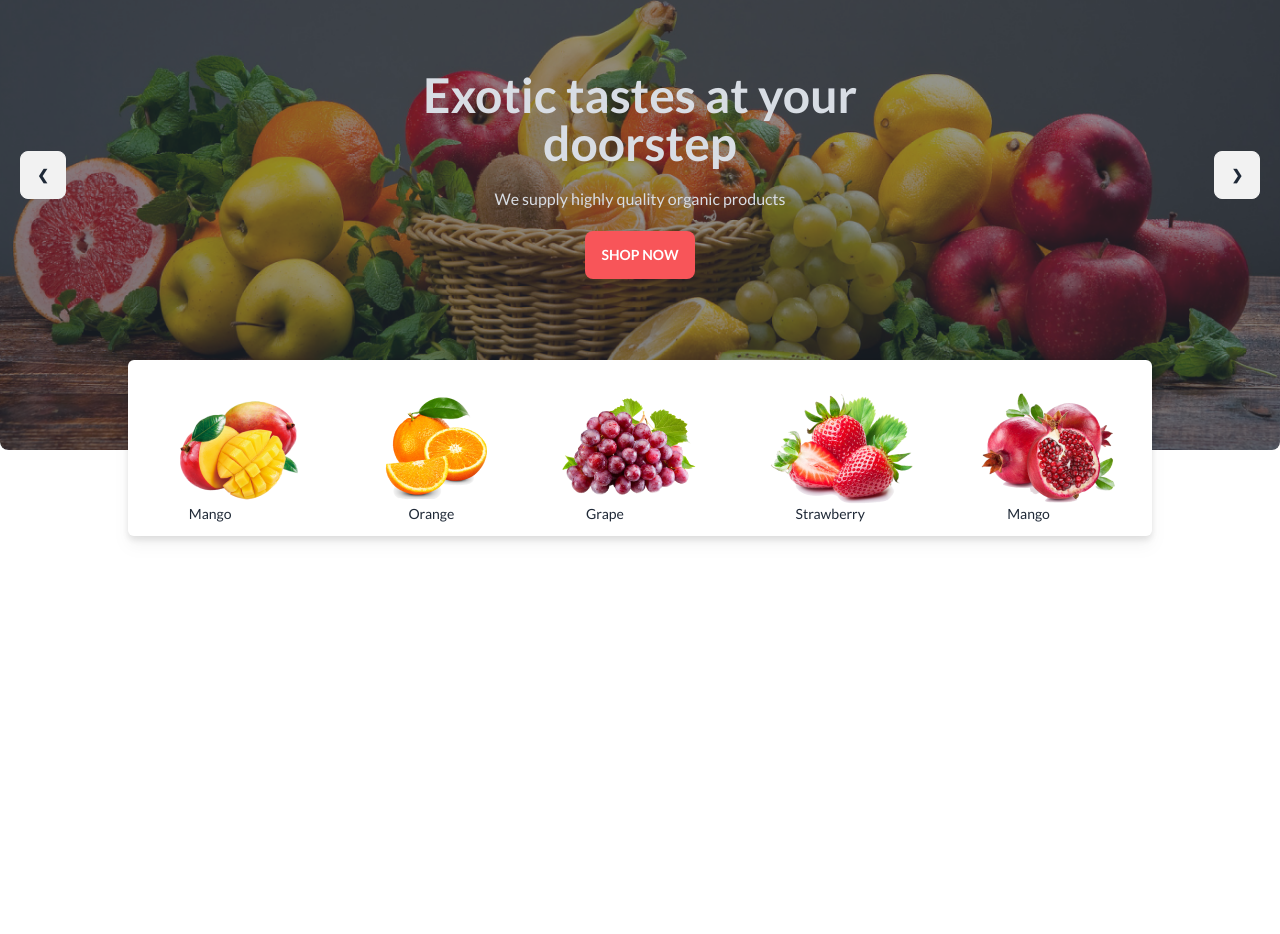
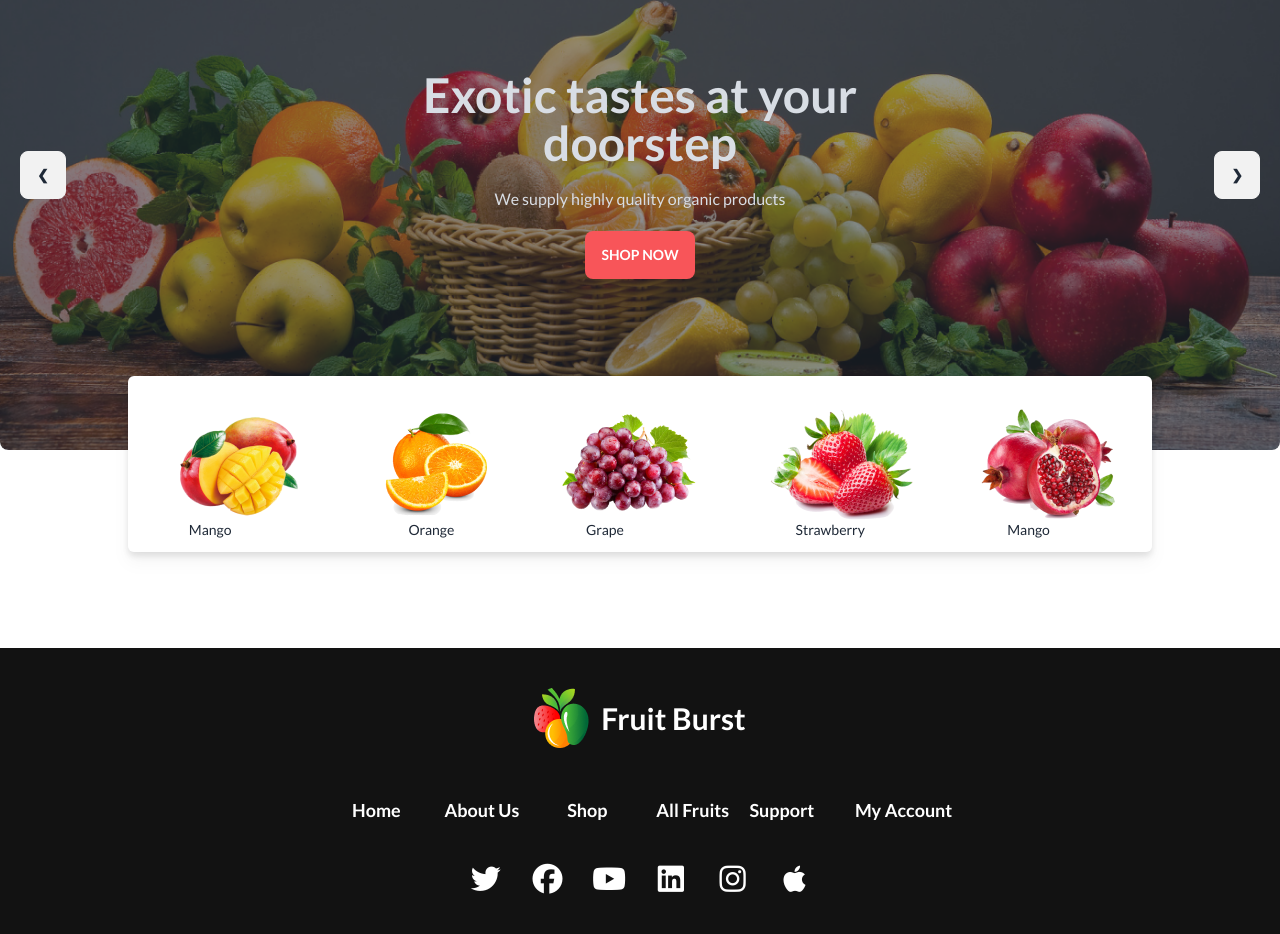
Before and after one commit to Ashraful-Ahsan/my-assignment-3-B8A3-fruit-brust-main, a plain HTML site: page index.html in a window 1280 px wide. Shown: the part 276-1210 px from the top of the page. Before the commit the page ends 812 px from the top, so only its background shows below. Drawn offline with nearby package versions, Linux system fonts and the light colour scheme; grey boxes are pictures that could not be loaded.

Commit message:
footer section complete

```diff
--- a/index.html
+++ b/index.html
@@ -46,7 +46,7 @@
     </style>
   </head>
   <body class="lato">
-    <header class="lg:mt-11">
+    <header class="mx-3 lg:mt-11 lg:mx-auto">
       <!-- nav section start -->
 
       <nav
@@ -267,7 +267,7 @@
         <!-- upper section -->
 
         <section class="hidden lg:block">
-          <div class=" lg:max-w-screen-lg h-44 mx-auto rounded-md -mt-24 relative bg-white drop-shadow-lg ">
+          <div class=" lg:max-w-screen-lg h-44 mx-auto rounded-md -mt-20 relative bg-white drop-shadow-lg ">
 
             <div class="flex justify-around items-center pt-8 text-sm">
               <div>
@@ -296,5 +296,79 @@
         </section>
       </section>
     </header>
+
+
+
+
+
+
+
+
+
+
+
+
+
+
+
+
+
+
+
+    <!-- footer section -->
+
+    <footer class="footer footer-center p-10 bg-[#121212] text-base-content mt-24">
+
+      <div class="space-y-10">
+
+        <div class="flex justify-center items-center">
+          <img src="./images/logo.png" alt="">
+        <div>
+          <span class="text-white ml-3 text-3xl font-bold ">
+            Fruit Burst
+          </span>
+        </div>
+        </div>
+
+        <p class="grid grid-cols-4 text-sm lg:grid-cols-6 gap-2 font-semibold lg:text-lg text-white max-w-screen-lg mx-auto  md:mt-0">
+          <span>Home</span>
+          <span>About Us</span>
+          <span>Shop</span>
+          <span>All Fruits</span>
+          <span class="col-span-2 lg:col-span-1 flex justify-center lg:justify-start">Support</span>
+          <span class="col-span-2 lg:col-span-1 flex justify-center lg:justify-start">My Account</span>
+        </p>
+
+
+
+
+        </div>
+
+
+
+
+
+
+
+
+
+
+      <div>
+        <div class="grid grid-cols-6 gap-7 text-white text-3xl">
+
+          <i class="fa-brands fa-twitter"></i>
+          <i class="fa-brands fa-facebook"></i>
+          <i class="fa-brands fa-youtube"></i>
+          <i class="fa-brands fa-linkedin"></i>
+          <i class="fa-brands fa-instagram"></i>
+
+          <i class="fa-brands fa-apple"></i>
+
+        </div>
+
+      </div>
+
+
+    </footer>
   </body>
 </html>
```
